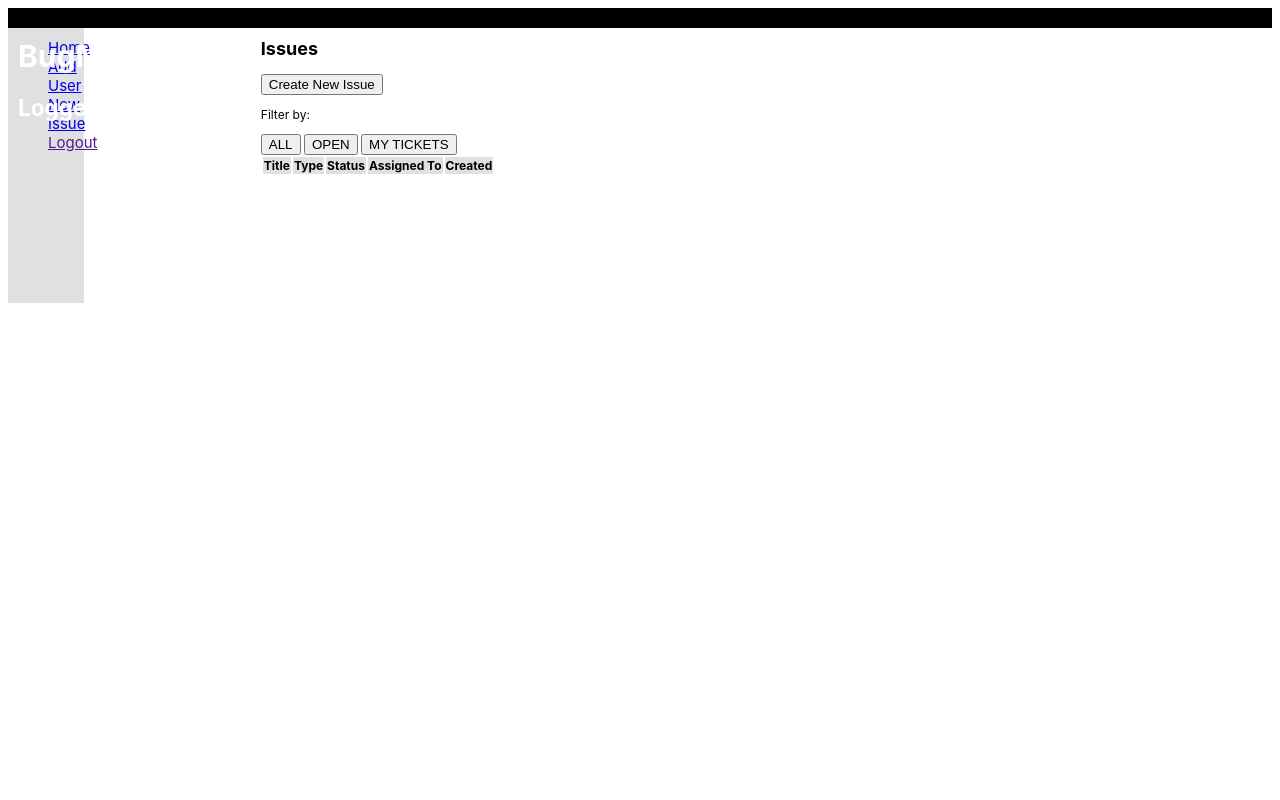
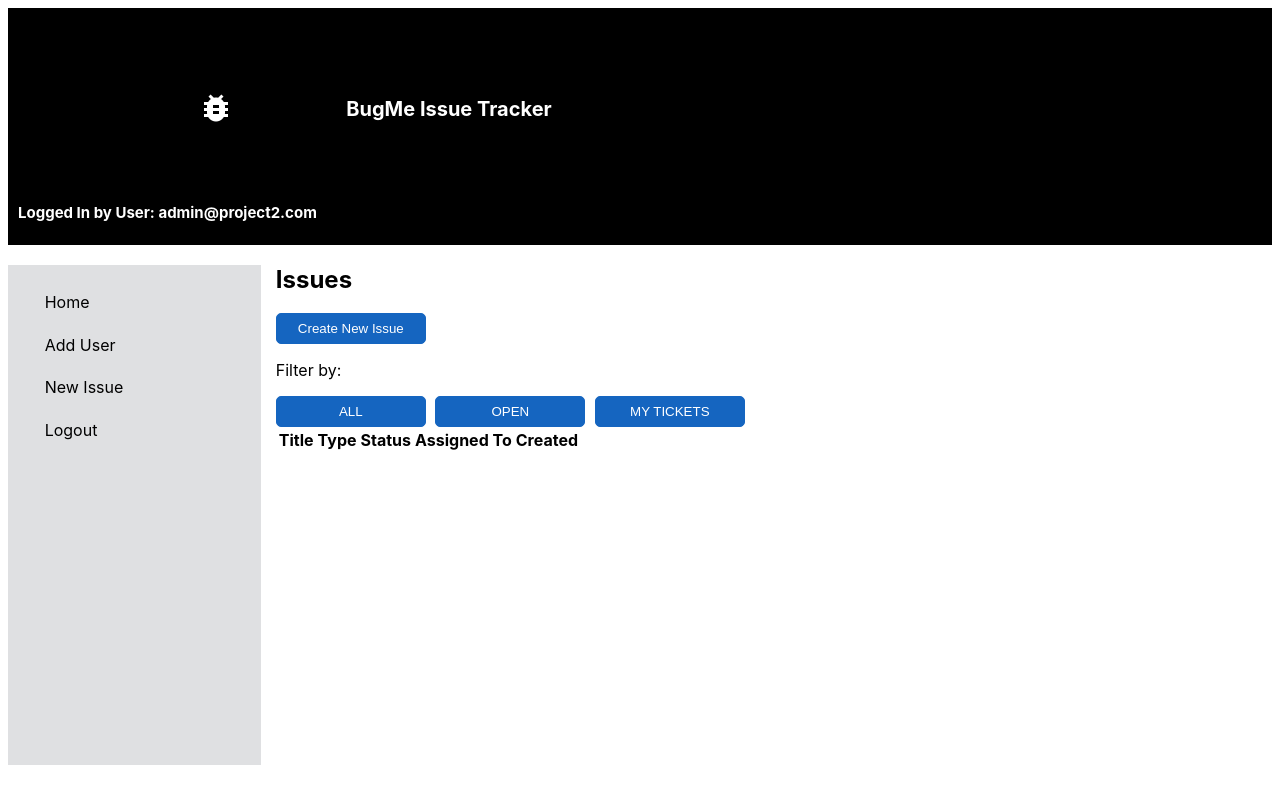
Before and after one commit to BNivia/info2180-project2, a PHP site: page /html/dashhtml.php in a window 1280 px wide. Run offline with PHP 8.4, Linux system fonts and the light colour scheme; a user stored in the database is signed in; lists and menus that the app fills with data are empty.

Commit message:
Current error with dashboard.php.

```diff
--- a/css/Dashboard.css
+++ b/css/Dashboard.css
@@ -1,50 +1,86 @@
-body{
-    font-family: -apple-system, BlinkMacSystemFont, 'Segoe UI', Roboto, Oxygen, Ubuntu, Cantarell, 'Open Sans', 'Helvetica Neue', sans-serif;
-    font-size: 15px;
-    color: black;
+/*This is the css file for the logion/index page*/
+/*Jantae Leckie, Imani Miller, Danielle Mullings, Jordan Wilson & Naomi Benjamin*/
+body {
+  font-family: -apple-system, BlinkMacSystemFont, "Segoe UI", Roboto, Oxygen,
+    Ubuntu, Cantarell, "Open Sans", "Helvetica Neue", sans-serif;
 }
 
-.container {
-    display:grid;
-    grid-template-columns: 20% 80%;
-    grid-template-rows: 5% 95%;
-    grid-template-areas:    "header header"
-                            "sidebar main";
-
-}
-header{
-    grid-area: header;
-    background-color: black;
-    color:white;
-    text-align: left;
-    padding:10px;
-
+.h-container {
+  justify-content: space-between;
+  align-items: center;
+  background-color: #000000;
 }
 
-main{
-    grid-area: main;
-    width: 70%;
-    color:black;
-    font-size:12px;
-
+header {
+  color: #fff;
+  padding: 10px;
+  font-size: 10px;
 }
 
-aside{
-    grid-area: sidebar;
-    width: 30%;
-    background-color: #DFE0E2;
-    color:black;
+header ul {
+  display: flex;
+  align-items: center;
+  margin-left: 0px;
 }
 
-li{
-    list-style:none;
+header li {
+  list-style-type: none;
+  display: inline;
 }
 
-.create{
-    background-color: #48BB78;
-    color: white;
+aside {
+  background-color: #dfe0e2;
+  width: 20%;
+  height: 500px;
+  float: left;
+  margin-right: 15px;
 }
 
-thead{
-    background-color: #DFE0E2;
+li {
+  list-style: none;
+  padding: 5%;
 }
+ul {
+  text-align: left;
+  padding-left: 10%;
+}
+a {
+  color: black;
+  text-decoration: none;
+}
+
+input,
+select {
+  width: 70%;
+}
+
+input:hover,
+input:active {
+  border: 2px solid #90caf9;
+  width: 600px;
+  height: 34px;
+}
+
+button {
+  border: 1px solid #1565c0;
+  border-radius: 5px;
+  width: 150px;
+  background-color: #1565c0;
+  color: #fff;
+  padding: 7px 20px;
+  margin-right: 5px;
+  text-align: center;
+  cursor: pointer;
+  margin-top: 0px;
+}
+
+.error {
+  border: 2px solid red;
+  border-radius: 5px;
+  border-style: solid;
+}
+.no-error {
+  border: 2px solid green;
+  border-radius: 5px;
+  border-style: solid;
+}
--- a/html/FullDetailsPage.html
+++ b/html/FullDetailsPage.html
@@ -16,7 +16,7 @@
                     <li><a class="link" href="dashhtml.php">Home</a></li>
                     <li><a class="link" href="newUser.php">Add User</a></li>
                     <li><a class="link" href="NewIssuehtml.php">New Issue</a></li>
-                    <li><a class="link" href="">Logout</a></li>
+                    <li><a class="link" href="logout.php">Logout</a></li>
                 </ul>
             </aside>
         </div>
--- a/html/dashhtml.php
+++ b/html/dashhtml.php
@@ -15,51 +15,45 @@
 
     <body>
         <div class="container">
+            <div class="h-container">
+                <header>
+                    <ul>
+                        <li><img src="../css/bug.png"></li>
+                        <li><h1>BugMe Issue Tracker</h1></li>
+                    </ul>
+                    <h2>Logged In by User: <?= $_SESSION['email']?></h2>
+                </header>
+            </div>
+            <main id="main">
                 <aside id="sidebar">
                     <ul>
                         <li><a class="link" href="dashhtml.php">Home</a></li>
                         <li><a class="link" href="newUser.php">Add User</a></li>
                         <li><a class="link" href="NewIssuehtml.php">New Issue</a></li>
-                    <li><a class="link" href="">Logout</a></li>
+                        <li><a class="link" href="../php/logout.php">Logout</a></li>
                     </ul>
                 </aside>
-            <header id="header">
-                <h1>BugMe Issue Tracker</h1>
-                <h2>Logged In by User: <?= $_SESSION['email']?></h2>
-            </header>
-
-            <main id="main">
+                <div class="h-line">
                     <h2>Issues </h2>
-
                     <button id="create">Create New Issue</button>
+                </div>
                 <div class="btn-group">
                     <p>Filter by: </p>
                     <button id="all">ALL</button>
                     <button id="open">OPEN</button>
                     <button id="myTicket">MY TICKETS</button>
                 </div>
-
-
                 <table id="Issuestab">
                     <thead>
                         <tr>
-                            <th scope="col">Title</th>
-                            <th scope="col">Type</th>
-                            <th scope="col">Status</th>
-                            <th scope="col">Assigned To</th>
-                            <th scope="col">Created</th>
+                            <th>Title</th>
+                            <th>Type</th>
+                            <th>Status</th>
+                            <th>Assigned To</th>
+                            <th>Created</th>
                         </tr>
                     </thead>
-                    <tbody id="issue">
-                        <!--
-                        <tr >
-                            <td id="title"><td>
-                            <td id="type"><td>
-                            <td id="status"><td>
-                            <td id="assigned"><td>
-                            <td id="created"><td>
-                        </tr> -->
-                    </tbody>
+                    <tbody id="issue"></tbody>
                 </table>
             </main>
         </div>
--- a/html/newUser.html
+++ b/html/newUser.html
@@ -20,7 +20,7 @@
                     <li><a class="link" href="dashhtml.php" target="_blank">Home</a></li>
                     <li><a class="link" href="newUser.php" target="_blank">Add User</a></li>
                     <li><a class="link" href="NewIssuehtml.php" target="_blank">New Issue</a></li>
-                    <li><a class="link" href="" target="_blank">Logout</a></li>
+                    <li><a class="link" href="logout.php">Logout</a></li>
                 </ul>
             </aside>
             <h1>New User</h1>
--- a/js/dashboard.js
+++ b/js/dashboard.js
@@ -38,7 +38,7 @@ function getRecords(search)
     }
 
     console.log(search);
-    httpR.open('POST', './php/dashboard.php', true);
+    httpR.open('POST', '../php/dashboard.php', true);
     httpR.setRequestHeader('Content-Type', 'application/x-www-form-urlencoded');
     httpR.send(search);
 }
--- /dev/null
+++ b/js/logout.js
@@ -0,0 +1,3 @@
+document.addEventListener("DOMContentLoaded", function(e){
+    location.assign("../index.html");
+});
--- a/php/adduser.php
+++ b/php/adduser.php
@@ -47,8 +47,9 @@ try {
         echo"DATA RECIEVED <br>";
         //$pwd = password_hash($pwd, $algo, $options = null);
         $conn->setAttribute(PDO::ATTR_ERRMODE, PDO::ERRMODE_EXCEPTION);
+        $pswrd = password_hash($pwd, PASSWORD_DEFAULT);
         $sql = "INSERT INTO users(firstname, lastname, pwrd, email)
-        VALUES ('$fname', '$lname', '$pwd', '$email')";
+        VALUES ('$fname', '$lname', '$pswrd', '$email')";
         $conn->exec($sql);
     }
     $conn = null;
--- a/php/newissue.php
+++ b/php/newissue.php
@@ -71,13 +71,13 @@ try{
                 $lname = strval($name[1]);
                 $idsql = $conn->query("SELECT `id` FROM `users` WHERE `firstname` = '$fname' AND `lastname` = '$lname'");
                 $assigned = $idsql->fetchAll(PDO::FETCH_ASSOC);
-                $assigned_id = intval($assigned[0]);
+                $assigned_id = intval($assigned[0]['id']);
 
 
                 $newidsql = $conn->query("SELECT `id` FROM `users` WHERE email = '$email'");
                 $created_id = $newidsql->fetchAll(PDO::FETCH_ASSOC);
                 $created = intval($created_id[0]);
-                var_dump($assigned_id);
+                print_r($assigned);
                 var_dump($created);
 
 
--- a/schema.sql
+++ b/schema.sql
@@ -10,7 +10,7 @@ CREATE TABLE `users` (
     `id` INTEGER AUTO_INCREMENT,
     `firstname` VARCHAR(20),
     `lastname` VARCHAR(20),
-    `pwrd` VARCHAR(12),
+    `pwrd` VARCHAR(100),
     `email` VARCHAR(40),
     `date_joined` DATETIME default CURRENT_TIMESTAMP,
     PRIMARY KEY (`id`)
@@ -24,7 +24,7 @@ VALUES (
         1,
         'Admin',
         'User',
-        'password123',
+        '$2y$10$1oRysgcgmK1gEO6Q.DnbfuP.uRi8Fumgi7wWDK3dvug1Y94CAlBwm',
         'admin@project2.com',
         '2020-11-28'
     );
```
Also changed, not shown: css/index.css (+93 -0 lines), css/newuser.css (+49 -18 lines), html/newUser.php (+10 -6 lines), index.html (+11 -3 lines), js/loginscript.js (+6 -7 lines), php/dashboard.php (+3 -4 lines), php/login.php (+37 -8 lines), php/logout.php (added, +15 -0 lines), css/bug.png (added). Lines whose indentation alone changed are shown as unchanged.
